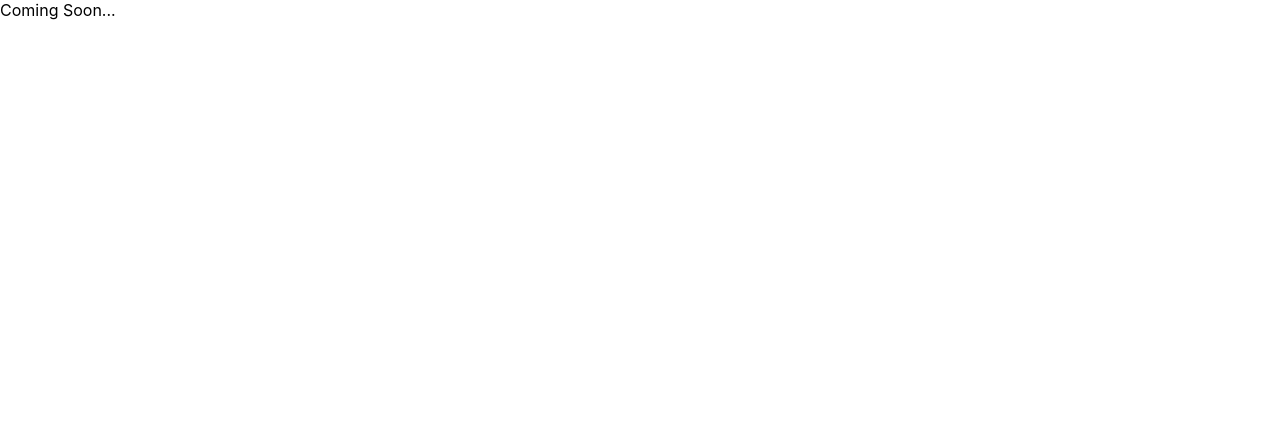
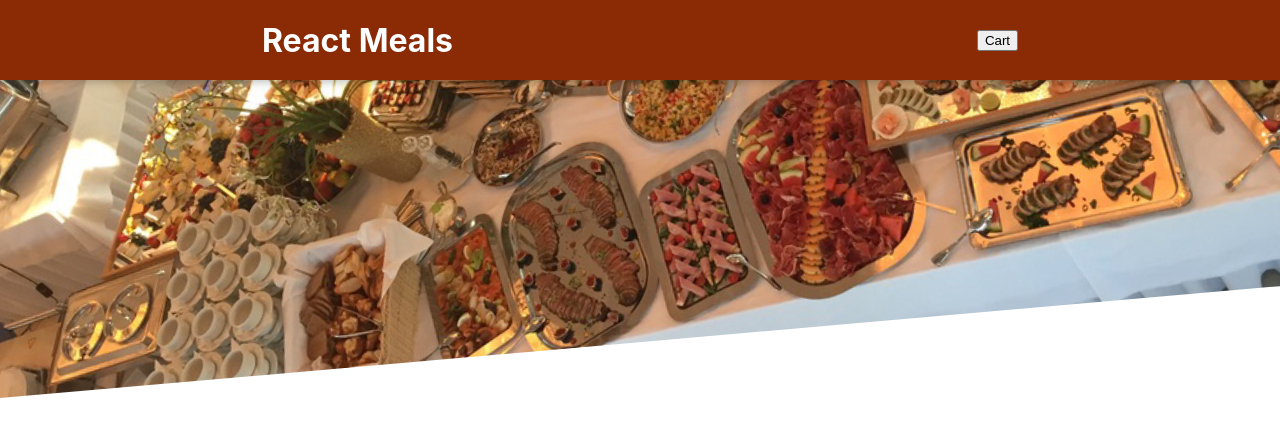
Before and after one commit to ayushsh841/food-order-app, a React (Create React App) app: page / in a window 1280 px wide. Shown: the top 436 px of the page. Built offline with nearby package versions, Linux system fonts and the light colour scheme.

Commit message:
Header Section

```diff
--- a/public/index.html
+++ b/public/index.html
@@ -9,7 +9,6 @@
       name="description"
       content="Web site created using create-react-app"
     />
-    <link rel="apple-touch-icon" href="%PUBLIC_URL%/logo192.png" />
     <!--
       manifest.json provides metadata used when your web app is installed on a
       user's mobile device or desktop. See https://developers.google.com/web/fundamentals/web-app-manifest/
--- a/src/App.js
+++ b/src/App.js
@@ -1,8 +1,11 @@
+import { Fragment } from 'react';
+import Header from './components/Layout/Header';
+
 function App() {
   return (
-    <div className="App">
-      Coming Soon...
-    </div>
+    <Fragment>
+      <Header />
+    </Fragment>
   );
 }
 
--- /dev/null
+++ b/src/components/Layout/Header.js
@@ -0,0 +1,21 @@
+import { Fragment } from 'react';
+
+import classes from './Header.module.css';
+import mealsImage from '../../assets/meals.jpg';
+
+const Header = props => {
+
+  return (
+    <Fragment>
+      <header className={classes.header}>
+        <h1>React Meals</h1>
+        <button>Cart</button>
+      </header>
+      <div className={classes["main-image"]}>
+        <img src={mealsImage} alt="delicious meals" />
+      </div>
+    </Fragment>
+  );
+};
+
+export default Header;
--- /dev/null
+++ b/src/components/Layout/Header.module.css
@@ -0,0 +1,28 @@
+.header {
+  position: fixed;
+  top: 0;
+  left: 0;
+  width: 100%;
+  height: 5rem;
+  background-color: #8a2b06;
+  color: white;
+  display: flex;
+  justify-content: space-around;
+  align-items: center;
+  box-shadow: 0 2px 8px rgba(0, 0, 0, 0.25);
+  z-index: 10;
+}
+
+.main-image {
+  width: 100%;
+  height: 25rem;
+  z-index: 0;
+  overflow: hidden;
+}
+
+.main-image img {
+  width: 110%;
+  height: 100%;
+  object-fit: cover;
+  transform: rotateZ(-5deg) translateY(-4rem) translateX(-1rem);
+}
```
Also changed, not shown: public/manifest.json, src/assets/meals.jpg (added).
